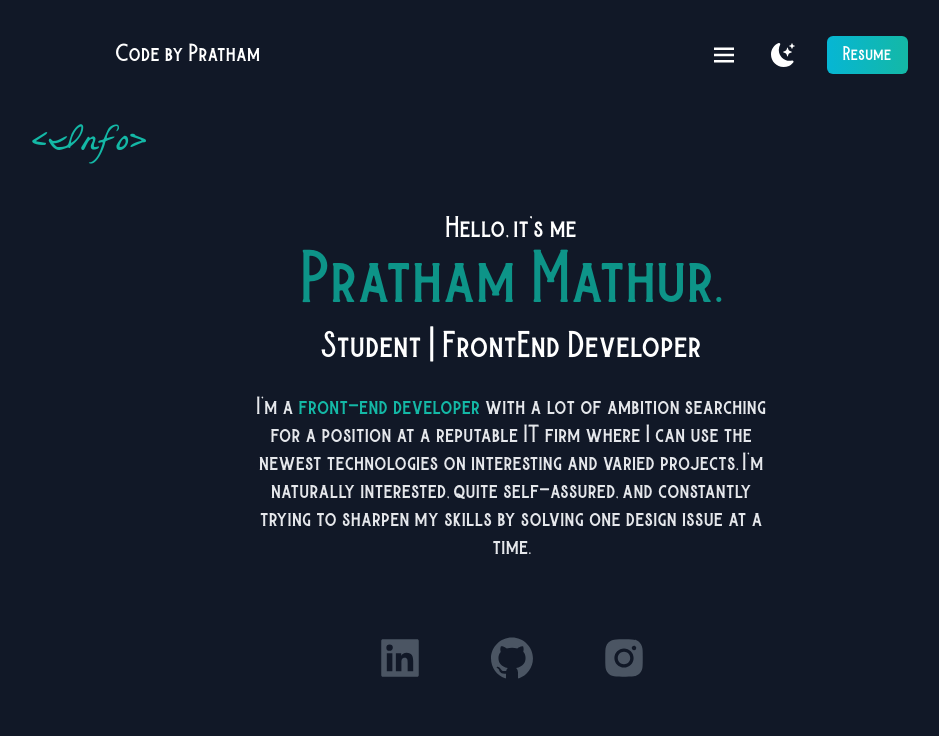
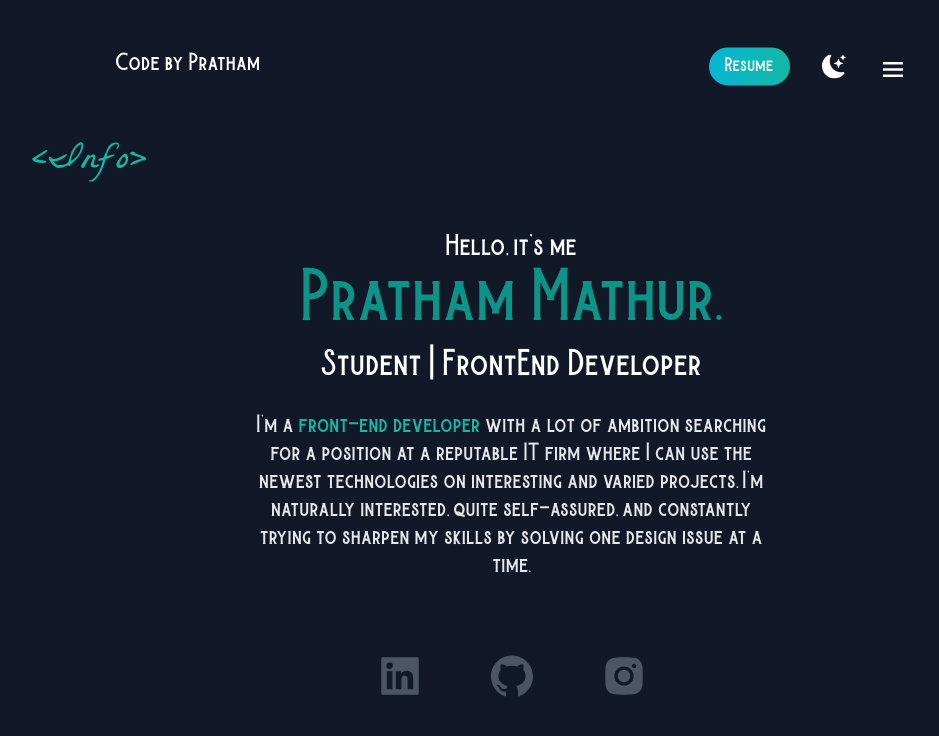
Before and after one commit to PrathamMathur11/Personal-Portfolio-NextJS, a Next.js app: page / in a window 1280 px wide. Shown: the top 736 px of the page, without its empty margins (128-1067 px from the left). Built offline with nearby package versions, Linux system fonts and the light colour scheme.

Commit message:
updated hover effects

```diff
--- a/pages/index.js
+++ b/pages/index.js
@@ -88,9 +88,9 @@ export default function Home() {
         <link rel="icon" href="/favicon.ico" />
       </Head>
 
-      <header id="header-id" className="sticky top-0 py-10 dark:text-white  bg-white dark:bg-gray-900">
+      <header id="home" className="sticky top-0 py-10 dark:text-white  bg-white dark:bg-gray-900">
         <nav className="flex justify-around items-center mb-1 max-w-7xl mr-auto ml-auto pl-5 pr-5">
-          <h1 className="text-xl font-burtons">Code by Pratham</h1>
+          <a href="#home" className="text-xl font-burtons title cursor-pointer">Code by Pratham</a>
           <div className="navbar-links bg-white dark:bg-gray-900">
             <ul className="flex items-center text-center">
               <li className="hover:-translate-y-2 transition-all hover:underline">
@@ -123,7 +123,21 @@ export default function Home() {
               </li>
             </ul>
           </div>
-          <ul className="flex items-center">
+          <ul className="navigation flex items-center justify-between gap-8 h-full">
+            <li className="hover:scale-110 transition-all">
+              <a
+                className="bg-gradient-to-r from-cyan-500 to-teal-500 text-white px-4 py-2 rounded-full"
+                href="https://drive.google.com/file/d/1AxOW_xXVet1L9jwtn5--AUloO0ffQvq5/view?usp=sharing"
+              >
+                Resume
+              </a>
+            </li>
+            <li>
+              <BsFillMoonStarsFill
+                onClick={() => setDarkMode(!darkMode)}
+                className="cursor-pointer text-2xl"
+              />
+            </li>
             <li>
               {menu ? (
                 <BiMenu
@@ -132,7 +146,7 @@ export default function Home() {
                     const menuList = document.querySelector(".navbar-links");
                     menuList.classList.add("show-menu");
                   }}
-                  className="text-3xl mr-8 cursor-pointer"
+                  className="text-3xl cursor-pointer"
                 />
               ) : (
                 <AiOutlineClose
@@ -141,23 +155,9 @@ export default function Home() {
                     const menuList = document.querySelector(".navbar-links");
                     menuList.classList.remove("show-menu");
                   }}
-                  className="text-3xl mr-8 cursor-pointer"
+                  className="text-3xl cursor-pointer"
                 />
               )}
-            </li>
-            <li>
-              <BsFillMoonStarsFill
-                onClick={() => setDarkMode(!darkMode)}
-                className="cursor-pointer text-2xl"
-              />
-            </li>
-            <li>
-              <a
-                className="bg-gradient-to-r from-cyan-500 to-teal-500 text-white px-4 py-2 rounded-md ml-8"
-                href="https://drive.google.com/file/d/1jl2504zakbiq2Bzit6oINxsTtM8BYQqr/view?usp=sharing"
-              >
-                Resume
-              </a>
             </li>
           </ul>
         </nav>
--- a/styles/globals.css
+++ b/styles/globals.css
@@ -21,7 +21,7 @@ body {
   display: none;
 }
 
-header#header-id {
+header#home {
   z-index: 10000;
 }
 
@@ -57,6 +57,20 @@ section {
   font-size: 2.5rem;
 }
 
+nav {
+  height: 3rem;
+}
+
+nav > h1.title {
+  height: 100%;
+  /* transform: translate(0%, 30%); */
+}
+
+.navigation > li {
+  height: 100%;
+  transform: translate(0%, 30%);
+}
+
 .navbar-links ul {
   display: flex;
   align-items: center;
@@ -66,14 +80,17 @@ section {
 .navbar-links {
   position: absolute;
   min-height: 80vh;
-  left: -100%;
+  height: 90vh;
+  /* left: -100%; */
+  top: -540%;
+  left: 0%;
   width: 100%;
   transition: 0.5s cubic-bezier(0.25, 0.46, 0.45, 0.94);
   display: flex;
   align-items: center;
   justify-content: center;
   padding: 5%;
-  top: 80%;
+  /* top: 80%; */
   /* top: -100%; */
   opacity: 0;
   z-index: 100;
```
